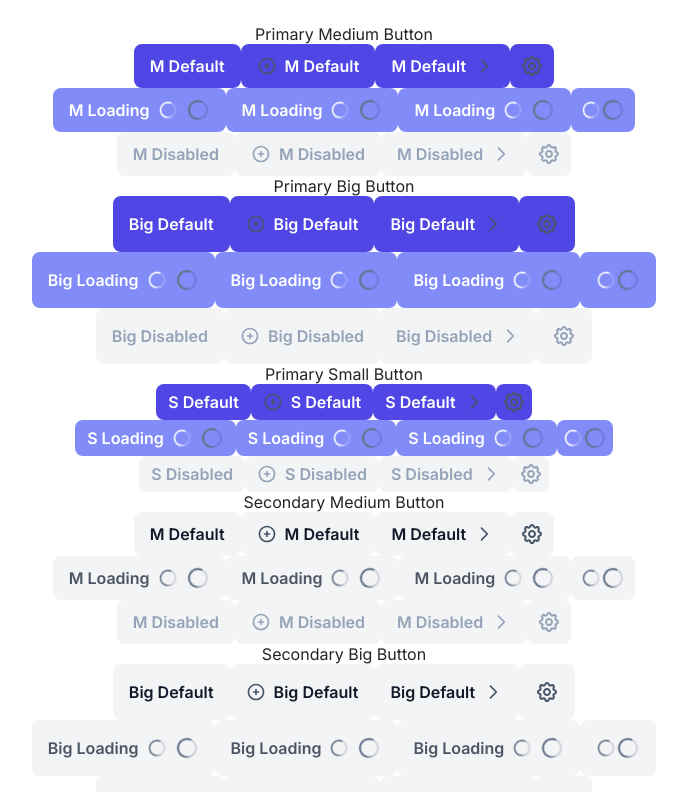
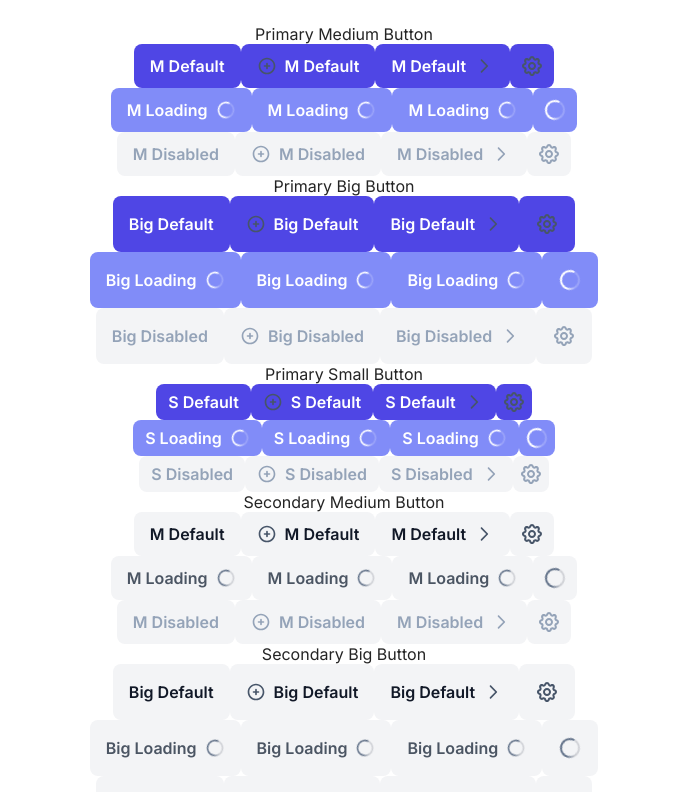
Before and after one commit to lubov-nefed/irina-nik-design-system, a React (Vite) app: page / in a window 1280 px wide. Shown: the top 792 px of the page, without its empty margins (296-983 px from the left). Built offline with nearby package versions, Linux system fonts and the light colour scheme.

Commit message:
fix: iconOnly loader size

```diff
--- a/src/components/Button/Button.tsx
+++ b/src/components/Button/Button.tsx
@@ -1,5 +1,4 @@
 import "./Button.css";
-import loader from "../../assets/icons/button-icons/icon-secondary-loading-circle-dark.svg";
 import { ButtonIcon } from "./ButtonIcon";
 import { ButtonText } from "./ButtonText";
 import { LoaderSVG } from "./ButtonLoader/Loader.tsx";
@@ -28,7 +27,7 @@ const Button: React.FC<IButtonProps> = (props) => {
     (props.loading ? ` button--loading` : ``) +
     ("iconOnly" in props.type ? ` button--icon-only` : ``);
   const tooltip = "iconOnly" in props.type ? props.type.iconOnly.tooltip : "";
-  const loaderSize = "icon-only" in props.type ? "big" : "small";
+  const loaderSize = "iconOnly" in props.type ? "big" : "small";
   const loaderColor = props.style === "primary" ? "white" : "dark";
 
   if (!props.loading) {
@@ -91,7 +90,6 @@ const Button: React.FC<IButtonProps> = (props) => {
         >
           <ButtonText text={buttonText} />
           <LoaderSVG size={loaderSize} color={loaderColor} />
-          <img className="loader" src={loader} />
         </button>
       );
     }
@@ -105,7 +103,6 @@ const Button: React.FC<IButtonProps> = (props) => {
           title={tooltip}
         >
           <LoaderSVG size={loaderSize} color={loaderColor} />
-          <img className="loader" src={loader} />
         </button>
       );
     }
--- a/src/components/Button/ButtonLoader/Loader.tsx
+++ b/src/components/Button/ButtonLoader/Loader.tsx
@@ -4,6 +4,7 @@ interface LoaderSVGProps {
   size: "small" | "big";
   color: "white" | "dark";
 }
+
 function getLoaderId(loaderProps: LoaderSVGProps): string {
   const loaderType = `${loaderProps.size}-${loaderProps.color}`;
   switch (loaderType) {
```
